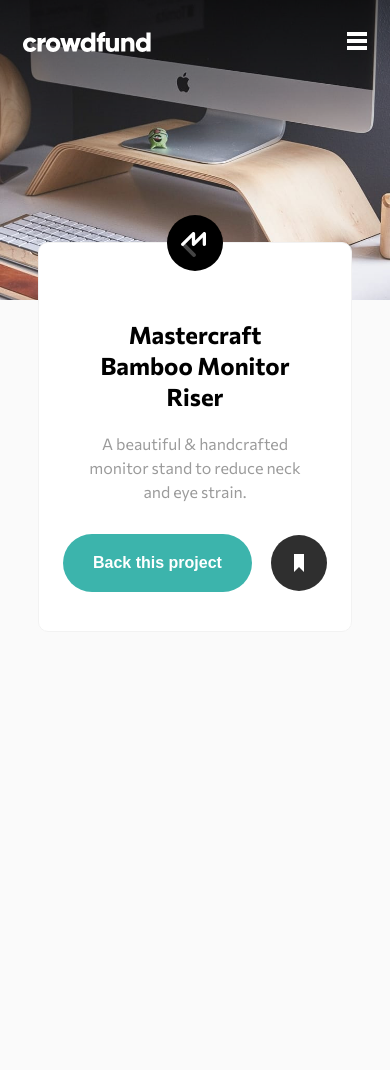
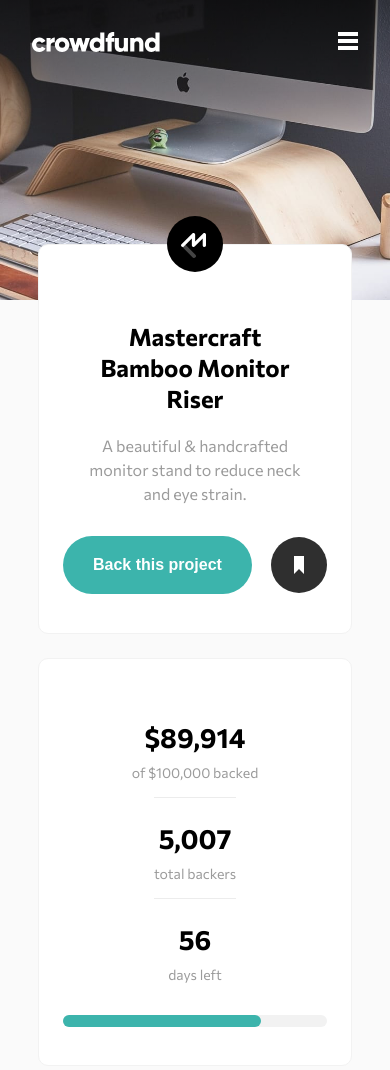
Before and after one commit to billalsiddiqi/crowdfunding, a plain HTML site: page index.html in a window 390 px wide. Before the commit the page ends 844 px from the top, so only its background shows below. Drawn offline with Linux system fonts and the light colour scheme.

Commit message:
Complate Statistics Section

```diff
--- a/app/js/script.js
+++ b/app/js/script.js
@@ -1,3 +1,4 @@
+const body = document.getElementsByTagName('body')[0];
 const btnMobile = document.querySelector('#btnMobile');
 const over = document.querySelector('#over');
 const nav = document.querySelector('.absolute-nav');
@@ -17,6 +18,7 @@ btnMobile.addEventListener('click', ()=>{
     over.classList.toggle('fade-out');
     nav.classList.toggle('has-fade');
     nav.classList.toggle('fade-in');
+    body.classList.toggle('overflow-hidden')
 });
 
 
--- a/app/scss/_back.scss
+++ b/app/scss/_back.scss
@@ -1,11 +1,12 @@
 #back {
     position: relative;
     text-align: center;
+    margin-top: -56px;
+    margin-bottom: 24px;
+
 
     .content {
-        position: absolute;
         width: 100%;
-        top: -58px;
         background-color: $white;
         border-radius: 10px;
         padding: 56px 24px 39px 24px;
@@ -14,7 +15,7 @@
         // padding: 47px
 
         @include breakpoint-up(large){
-            top: -93px;
+            margin-top: -92px;
             padding-right: 47px;
             padding-left: 47px;
         }
--- a/app/scss/_globals.scss
+++ b/app/scss/_globals.scss
@@ -53,7 +53,7 @@ p {
 
 
 .overlay {
-    position: fixed;
+    position: absolute;
     opacity: 1;
     top: 0;
     left: 0;
@@ -97,6 +97,9 @@ p {
     animation: fade-modal-in 300ms ease-in-out forwards;
 }
 
+.overflow-hidden {
+    overflow: hidden;
+}
 
 // Flexbox
 
--- a/app/scss/_head.scss
+++ b/app/scss/_head.scss
@@ -10,7 +10,7 @@
     }
     .header {
         @include breakpoint-down(medium){
-            padding: 32px 23px;
+            padding: 32px 32px;
         }
 
         @include breakpoint-up(large){
--- /dev/null
+++ b/app/scss/_statistics.scss
@@ -0,0 +1,71 @@
+#statistics {
+    text-align: center;
+
+    @include breakpoint-up(medium) {
+        text-align: left;
+    }
+
+    .statistics-content {
+        background-color: $white;
+        border: 0.5px solid $light_border;
+        border-radius: 10px;
+        padding: 38px 24px;
+
+        @include breakpoint-up(medium) {
+            padding: 48px;
+        }
+
+        .items {
+
+            @include breakpoint-up(medium){
+                display: flex;
+              div {
+                  &:not(:last-child) {
+                      border-right: 1px solid $light_gray;
+                    }
+                    &:first-child {
+                        padding-left: 0;
+                    }
+                    padding: 0 48px;
+                }
+
+            }
+
+            h2 {
+                font-size: 1.7rem;
+                font-weight: 700;
+                margin-bottom: -7px;
+                // margin-top: 0;
+            }
+            p {
+                font-size: 14px;
+            }
+            .line {
+                width: 82px;
+                height: 1px;
+                background-color: $light_gray;
+                margin:0 auto;
+                @include breakpoint-up(medium) {
+                    display: none;
+                }
+            }
+        }
+
+        .progress-bar {
+            width: 100%;
+            height: 12px;
+            background-color: $light-border;
+            border-radius: 20px;
+
+            .progress-line {
+                width: 75%;
+                height: 12px;
+                background-color: $moderate_cyan;
+                border-radius: 20px;
+                margin-top: 30px;
+            }
+        }
+    }
+
+    margin-bottom: 5rem;
+}
--- a/app/scss/style.scss
+++ b/app/scss/style.scss
@@ -6,3 +6,4 @@
 @import "globals";
 @import "head";
 @import "back";
+@import "statistics";
--- a/index.html
+++ b/index.html
@@ -181,6 +181,34 @@
 </section>
 <!-- Back Section End -->
 
+<!-- Statistics Section -->
+
+<section id="statistics">
+  <div class="container statistics-content">
+    <div class="items">
+      <div class="backed border-right">
+        <h2>$89,914</h2>
+        <p>of $100,000 backed</p>
+        <div class="line"></div>
+      </div>
+      <div class="backers border-right">
+        <h2>5,007</h2>
+        <p>total backers</p>
+        <div class="line"></div>
+      </div>
+      <div class="days">
+        <h2>56</h2>
+        <p>days left</p>
+      </div>
+    </div>
+    <div class="progress-bar">
+      <div class="progress-line"></div>
+    </div>
+  </div>
+</section>
+
+<!-- Statistics Section End -->
+
 
 
 
@@ -196,9 +224,9 @@
   Back this project
   Bookmark
 
-  $89,914 of $100,000 backed
-  5,007 total backers
-  56 days left
+
+
+
 
   About this project
 
```
Also changed, not shown: app/scss/style.css, 1 other file.
